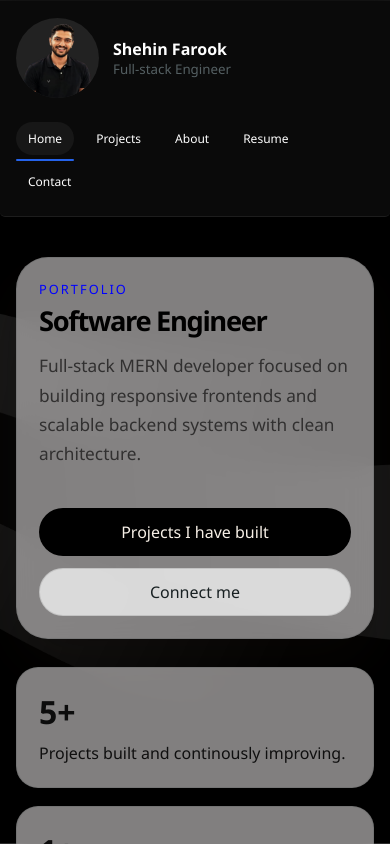
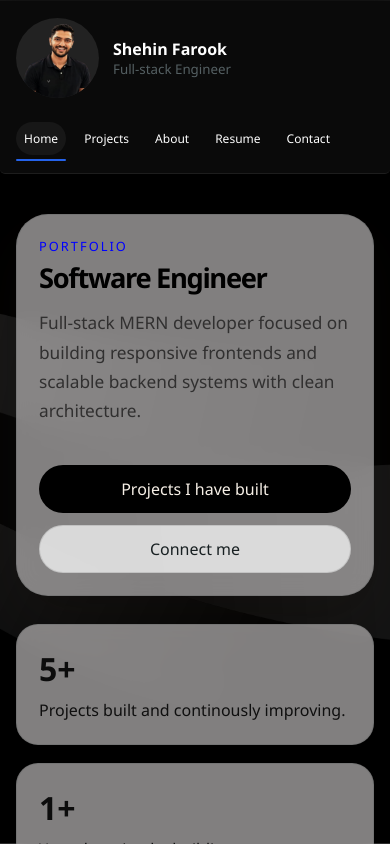
Before and after one commit to shehinfarook/portfolio, a React (Vite) app: page / in a window 390 px wide. Shown: the top 844 px of the page. Built offline with nearby package versions, Linux system fonts and the light colour scheme.

Commit message:
third commit

```diff
--- a/src/style/Global.css
+++ b/src/style/Global.css
@@ -889,8 +889,9 @@ textarea {
     font-size: 12px;
   }
   .nav-link {
-    padding: 8px 12px;
+    padding: 8px;
     font-size: 12px;
+
   }
  @media (max-width: 768px) {
   .site-footer__grid {
```
